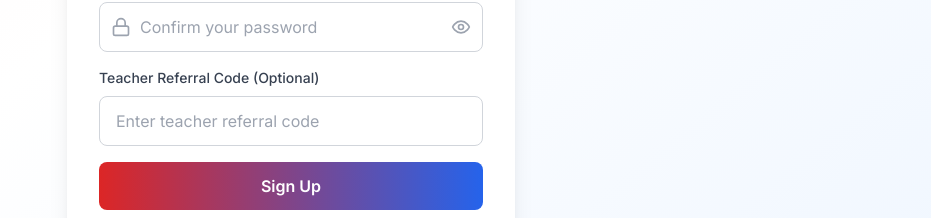
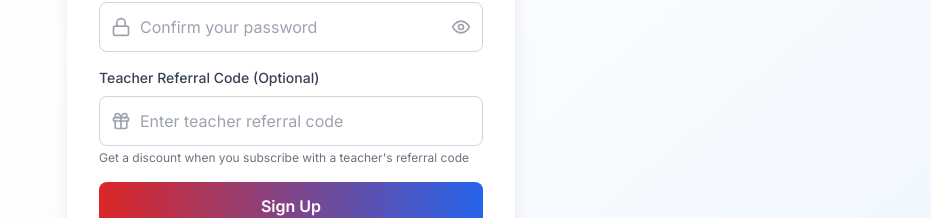
Before and after one commit to akashhsr-gla/aarambhappsite, a Next.js app: page /signup in a window 1280 px wide. Shown: the part 674-892 px from the top of the page, without its empty margins (349-1280 px from the left). Built offline with nearby package versions, Linux system fonts and the light colour scheme; no server answers.

Commit message:
Improve referral code field styling in signup
- Add icon to match other input fields
- Add helpful description text
- Improve visual consistency

```diff
--- a/app/signup/page.tsx
+++ b/app/signup/page.tsx
@@ -5,7 +5,7 @@ import { useRouter } from 'next/navigation'
 import { useAuth } from '@/contexts/AuthContext'
 import { authAPI, regionsAPI } from '@/lib/api'
 import { motion } from 'framer-motion'
-import { Mail, Lock, Eye, EyeOff, User, Phone, AlertCircle, CheckCircle } from 'lucide-react'
+import { Mail, Lock, Eye, EyeOff, User, Phone, AlertCircle, CheckCircle, Gift } from 'lucide-react'
 import Link from 'next/link'
 
 export default function SignupPage() {
@@ -247,14 +247,18 @@ export default function SignupPage() {
             <label htmlFor="referralCode" className="block text-sm font-medium text-gray-700 mb-2">
               Teacher Referral Code (Optional)
             </label>
+            <div className="relative">
+              <Gift className="absolute left-3 top-1/2 transform -translate-y-1/2 text-gray-400" size={20} />
               <input
                 id="referralCode"
                 type="text"
                 value={formData.referralCode}
                 onChange={(e) => setFormData({ ...formData, referralCode: e.target.value.toUpperCase() })}
-              className="w-full px-4 py-3 border border-gray-300 rounded-lg focus:ring-2 focus:ring-red-500 focus:border-transparent outline-none transition"
+                className="w-full pl-10 pr-4 py-3 border border-gray-300 rounded-lg focus:ring-2 focus:ring-red-500 focus:border-transparent outline-none transition"
                 placeholder="Enter teacher referral code"
               />
+            </div>
+            <p className="mt-1 text-xs text-gray-500">Get a discount when you subscribe with a teacher's referral code</p>
           </div>
 
           <button
```
Lines whose indentation alone changed are shown as unchanged.
